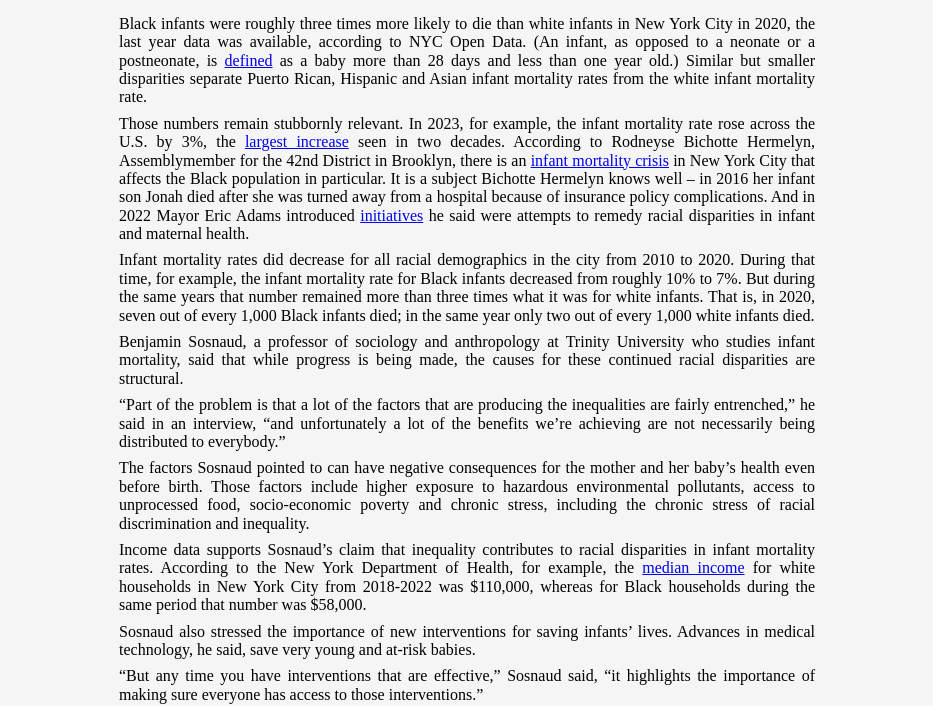
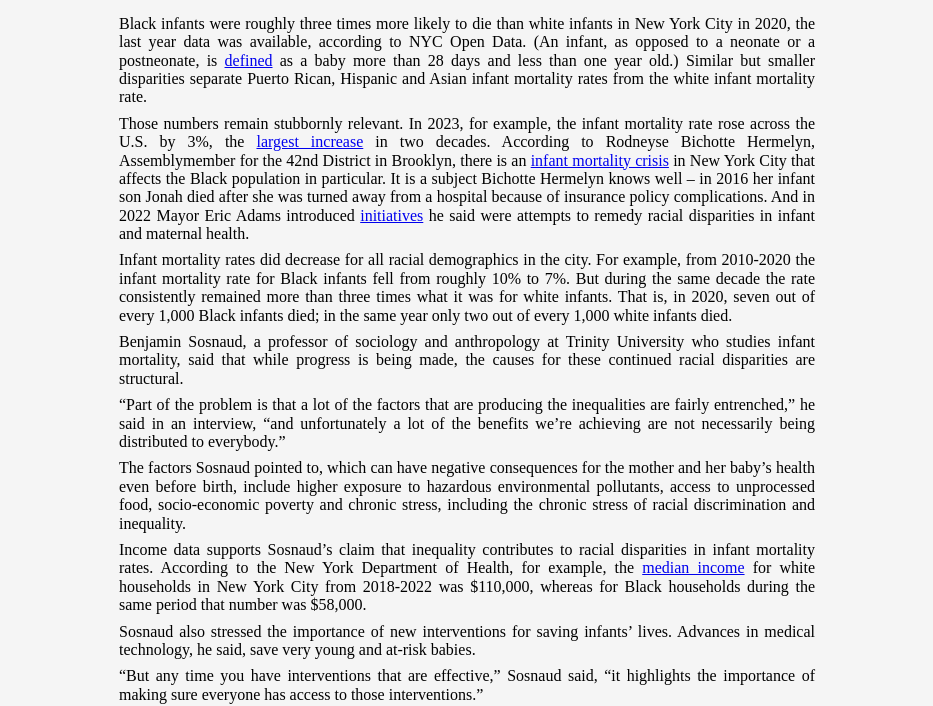
Before and after one commit to enielsen101/infant_mortality, a plain HTML site: page index.html in a window 1280 px wide. Shown: the part 724-1430 px from the top of the page, without its empty margins (173-1106 px from the left). Drawn offline with nearby package versions, Linux system fonts and the light colour scheme; grey boxes are pictures that could not be loaded.

Commit message:
Add files via upload

```diff
--- a/index.html
+++ b/index.html
@@ -46,11 +46,11 @@
 	</p>
 
 	<p>
-		Those numbers remain stubbornly relevant. In 2023, for example, the infant mortality rate rose across the U.S. by 3%, the <a href="https://www.pbs.org/newshour/health/last-years-u-s-infant-mortality-rate-hit-its-highest-increase-in-two-decades"> largest increase</a> seen in two decades. According to Rodneyse Bichotte Hermelyn, Assemblymember for the 42nd District in Brooklyn, there is an <a href="https://spectrumlocalnews.com/nys/central-ny/politics/2024/10/15/pregnancy-infant-loss-awareness-month">infant mortality crisis</a> in New York City that affects the Black population in particular. It is a subject Bichotte Hermelyn knows well – in 2016 her infant son Jonah died after she was turned away from a hospital because of insurance policy complications. And in 2022 Mayor Eric Adams introduced <a href="https://www.nyc.gov/office-of-the-mayor/news/149-22/mayor-adams-takes-action-reduce-maternal-infant-health-inequities-expanding-access-to#/0">initiatives</a> he said were attempts to remedy racial disparities in infant and maternal health.
+		Those numbers remain stubbornly relevant. In 2023, for example, the infant mortality rate rose across the U.S. by 3%, the <a href="https://www.pbs.org/newshour/health/last-years-u-s-infant-mortality-rate-hit-its-highest-increase-in-two-decades"> largest increase</a> in two decades. According to Rodneyse Bichotte Hermelyn, Assemblymember for the 42nd District in Brooklyn, there is an <a href="https://spectrumlocalnews.com/nys/central-ny/politics/2024/10/15/pregnancy-infant-loss-awareness-month">infant mortality crisis</a> in New York City that affects the Black population in particular. It is a subject Bichotte Hermelyn knows well – in 2016 her infant son Jonah died after she was turned away from a hospital because of insurance policy complications. And in 2022 Mayor Eric Adams introduced <a href="https://www.nyc.gov/office-of-the-mayor/news/149-22/mayor-adams-takes-action-reduce-maternal-infant-health-inequities-expanding-access-to#/0">initiatives</a> he said were attempts to remedy racial disparities in infant and maternal health.
 	</p>
 
 	<p>
-		Infant mortality rates did decrease for all racial demographics in the city from 2010 to 2020. During that time, for example, the infant mortality rate for Black infants decreased from roughly 10% to 7%. But during the same years that number remained more than three times what it was for white infants. That is, in 2020, seven out of every 1,000 Black infants died; in the same year only two out of every 1,000 white infants died.
+		Infant mortality rates did decrease for all racial demographics in the city. For example, from 2010-2020 the infant mortality rate for Black infants fell from roughly 10% to 7%. But during the same decade the rate consistently remained more than three times what it was for white infants. That is, in 2020, seven out of every 1,000 Black infants died; in the same year only two out of every 1,000 white infants died.
 	</p>
 
 	<p>
@@ -62,7 +62,7 @@
 	</p>
 
 	<p>
-		The factors Sosnaud pointed to can have negative consequences for the mother and her baby’s health even before birth. Those factors include higher exposure to hazardous environmental pollutants, access to unprocessed food, socio-economic poverty and chronic stress, including the chronic stress of racial discrimination and inequality.
+		The factors Sosnaud pointed to, which can have negative consequences for the mother and her baby’s health even before birth, include higher exposure to hazardous environmental pollutants, access to unprocessed food, socio-economic poverty and chronic stress, including the chronic stress of racial discrimination and inequality.
 	</p>
 
 	<p>
```
Also changed, not shown: infant_mortality/index.html (+3 -3 lines).
